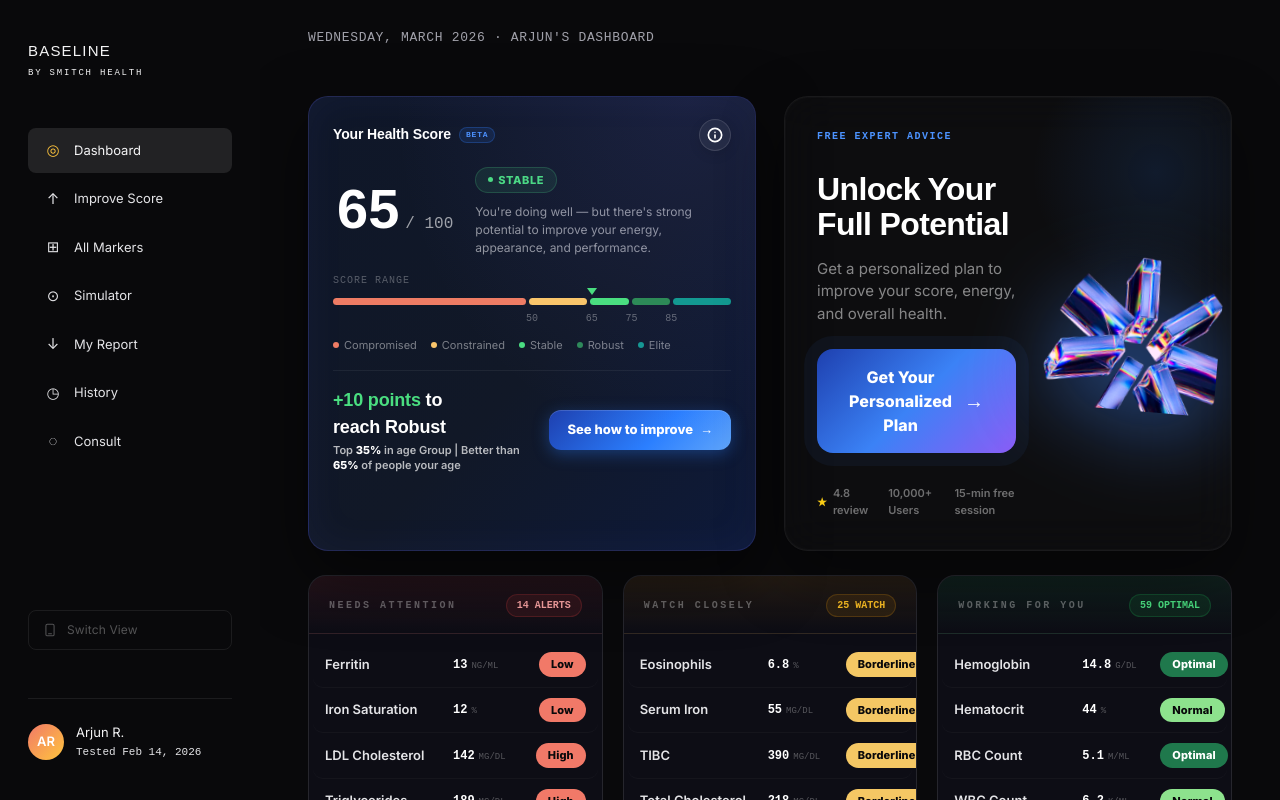
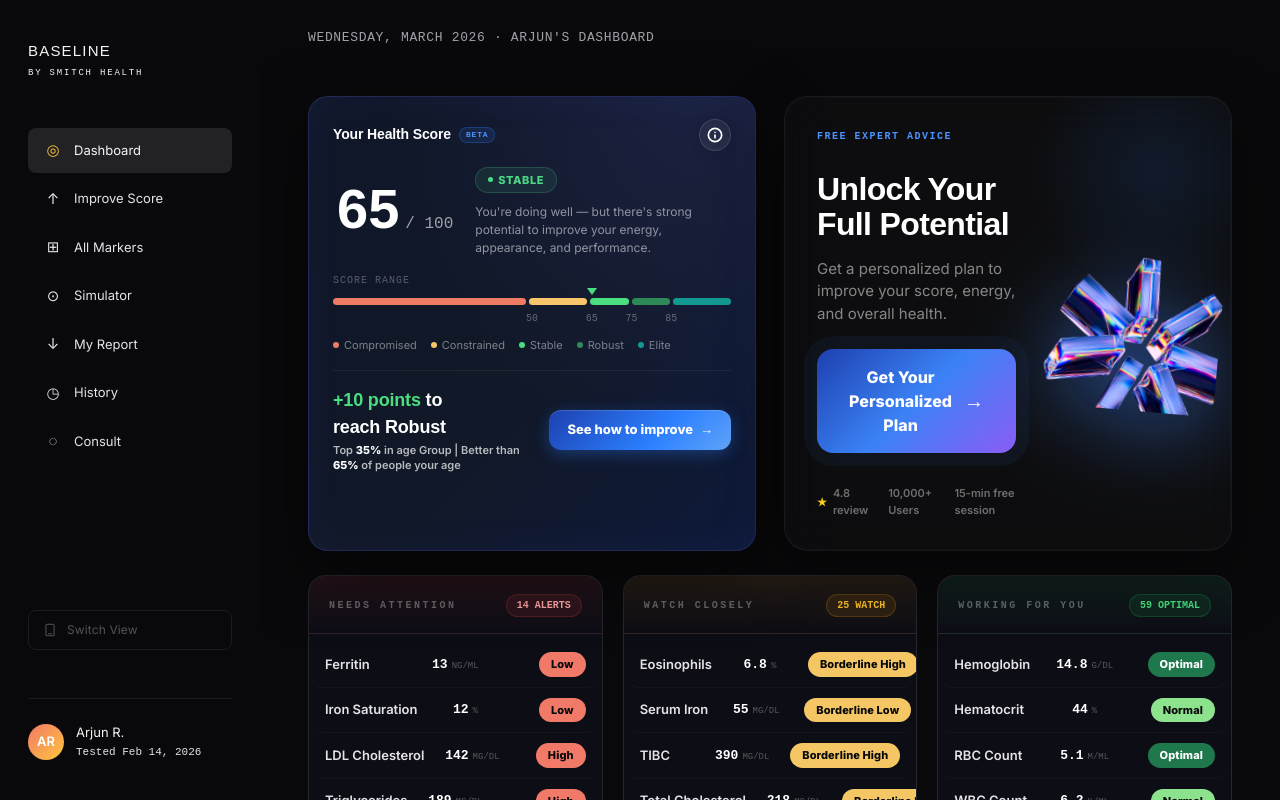
Before and after one commit to ranjithdh/baseline-hackathon, a React (Vite) app: page / in a window 1280 px wide. Both pictures are taken after a click on the button "Desktop View". Built offline with nearby package versions, Linux system fonts and the light colour scheme.

Commit message:
Update DesktopBiomarkerRow.jsx

```diff
--- a/src/components/desktop/DesktopBiomarkerRow.jsx
+++ b/src/components/desktop/DesktopBiomarkerRow.jsx
@@ -25,24 +25,24 @@ const BiomarkerRow = React.memo(({ marker }) => {
       onMouseEnter={e => { e.currentTarget.style.background = 'rgba(255,255,255,0.03)'; }}
       onMouseLeave={e => { e.currentTarget.style.background = 'transparent'; }}
     >
-      {/* Marker Name (Fixed baseline for "straight" alignment of next col) */}
+      {/* Marker Name (Leading) */}
+      <div style={{ flex: 1, display: 'flex', justifyContent: 'flex-start' }}>
         <span style={{
-        width: '120px',
           fontSize: '13px',
           fontWeight: 600,
           color: '#e4e4e7',
           fontFamily: 'var(--font-main)',
           whiteSpace: 'nowrap',
           overflow: 'hidden',
-        textOverflow: 'ellipsis',
-        flexShrink: 0
+          textOverflow: 'ellipsis'
         }}>
           {marker.name}
         </span>
+      </div>
 
-      {/* Value (Left-aligned within its slot) */}
-      <div style={{ width: '70px', display: 'flex', alignItems: 'baseline', justifyContent: 'flex-start', gap: '4px', flexShrink: 0 }}>
-        <span style={{ fontSize: '12px', color: '#fff', fontFamily: 'var(--font-mono)', fontWeight: 800 }}>
+      {/* Value (Center-aligned) */}
+      <div style={{ width: '80px', display: 'flex', alignItems: 'baseline', justifyContent: 'center', gap: '4px', flexShrink: 0 }}>
+        <span style={{ fontSize: '13px', color: '#fff', fontFamily: 'var(--font-mono)', fontWeight: 800 }}>
           {marker.value}
         </span>
         <span style={{ fontSize: '9px', color: 'rgba(255,255,255,0.3)', fontFamily: 'var(--font-mono)', textTransform: 'uppercase' }}>
@@ -50,7 +50,7 @@ const BiomarkerRow = React.memo(({ marker }) => {
         </span>
       </div>
 
-      {/* Inference (Status Pill) (Trailing alignment) */}
+      {/* Inference (Status Pill) (Trailing) */}
       <div style={{ flex: 1, display: 'flex', justifyContent: 'flex-end', flexShrink: 0 }}>
         <StatusBadge status={marker.status} />
       </div>
```
Lines whose indentation alone changed are shown as unchanged.
